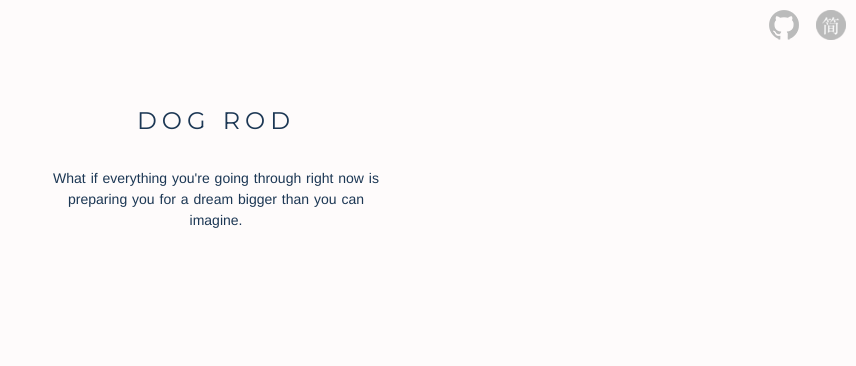
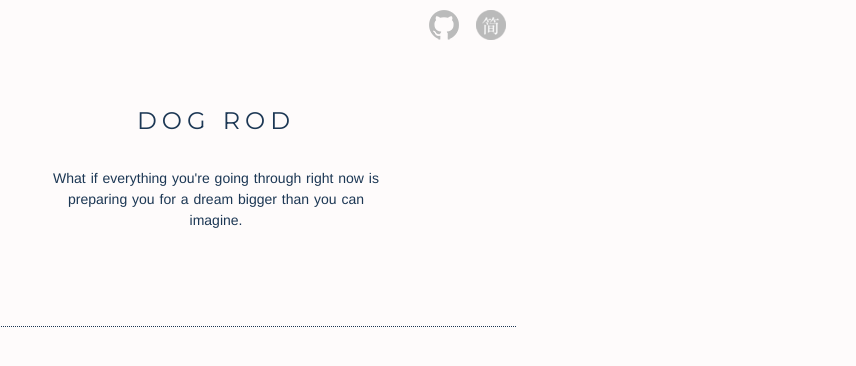
Before and after one commit to dogrod/blog.dogrod.com, a Django app: page / in a window 1280 px wide. Shown: the top 366 px of the page, without its empty margins (424-1280 px from the left). Run offline with Django 3.2, Linux system fonts and the light colour scheme; data that the repository does not hold is empty.

Commit message:
:hammer: Modify stylesheet

```diff
--- a/static/css/blogpost_detail.css
+++ b/static/css/blogpost_detail.css
@@ -9,6 +9,9 @@
 .blogpost-detail__title {
   font-size: 22px;
   letter-spacing: 1px;
+  font-family: "Montserrat", "Helvetica Neue", "Hiragino Sans GB", "LiHei Pro", Arial, sans-serif;
+  font-weight: 400;
+  color: #1C3754;
 }
 .blogpost-detail__info {
   margin: 20px 0 10px;
--- a/static/css/style.css
+++ b/static/css/common.css
@@ -32,11 +32,17 @@ h6 {
   font-family: "lexia", Helvetica, Arial, sans-serif;
   font-weight: 400;
 }
+.wrapper {
+  width: 100%;
+  max-width: 600px;
+  margin: 0 auto;
+}
 .header {
   height: auto;
   margin: 0 auto;
   text-align: center;
-  padding: 0 0 100px 0;
+  padding: 0 0 80px 0;
+  border-bottom: 1px dotted #1c3754;
 }
 .title {
   font-size: 24px;
@@ -63,4 +69,5 @@ h6 {
 }
 .content {
   width: 100%;
+  margin-top: 50px;
 }
--- a/static/css/index.css
+++ b/static/css/index.css
@@ -12,7 +12,7 @@
 }
 .index ul li {
   padding: 30px 0 30px;
-  border-bottom: 1px solid #e6e6e6;
+  /* border-bottom: 1px solid #e6e6e6; */
 }
 .index__blog-post-time {
   font-size: 13px;
--- a/templates/base.html
+++ b/templates/base.html
@@ -10,12 +10,13 @@
       {% endblock %}
     </title>
     <link rel="shortcut icon" type="image/png" href="{% static 'favicon.ico' %}"/>
-    <link rel="stylesheet" href="{% static 'css/style.css' %}">
+    <link rel="stylesheet" href="{% static 'css/common.css' %}">
     {% block css %}
     {% endblock %}
     <link rel="stylesheet" href="http://fonts.googleapis.com/css?family=Montserrat|Roboto:400,400italic,600|Roboto+Mono">
   </head>
   <body>
+    <div class="wrapper">
       <div class="header">
         <div class="links">
           <a href="https://github.com/dogrod" target="_blank">
@@ -36,5 +37,6 @@
         {% block content %}
         {% endblock %}
       </div>
+    </div>
   </body>
 </html>
```
Lines whose indentation alone changed are shown as unchanged.
